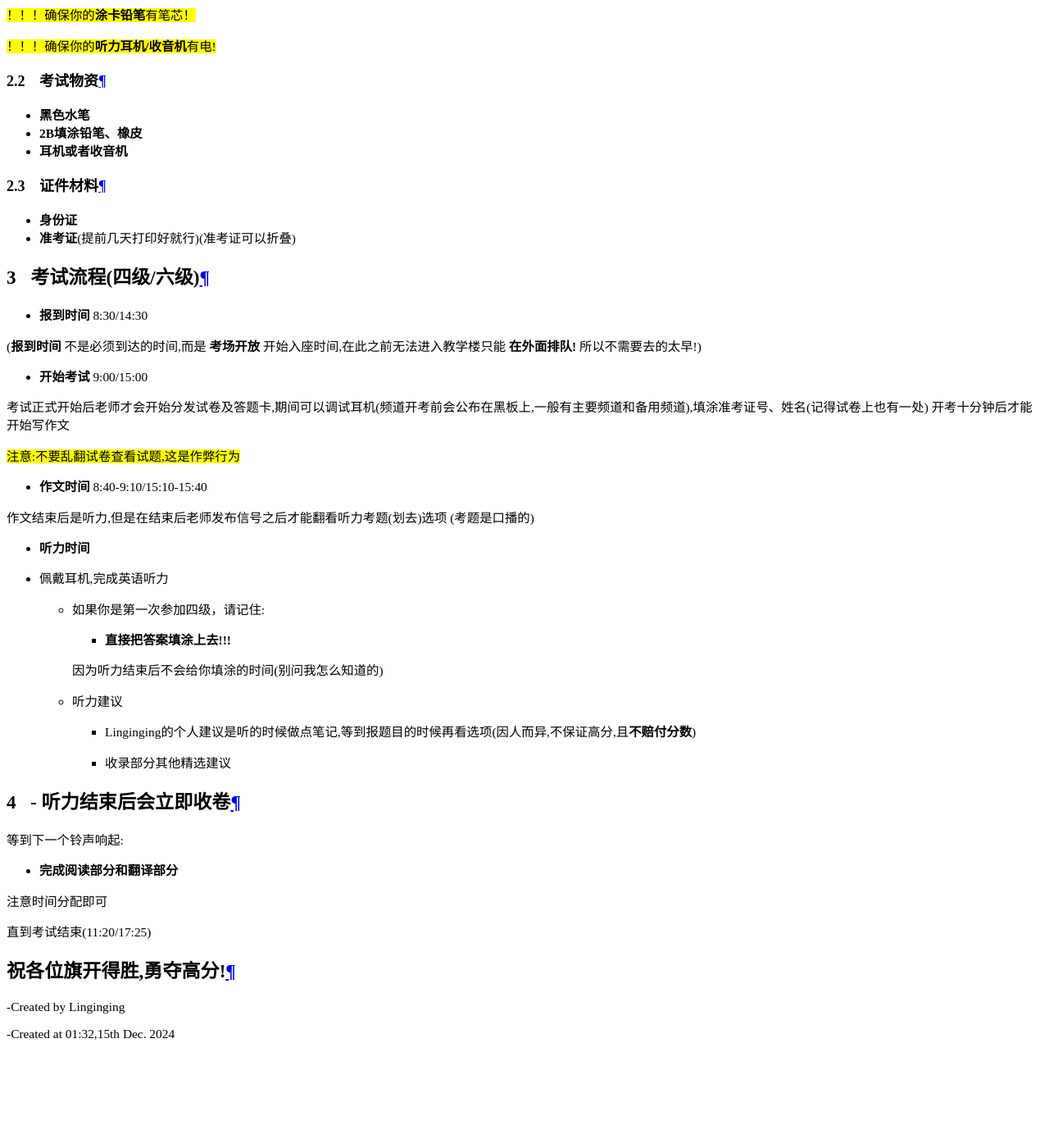
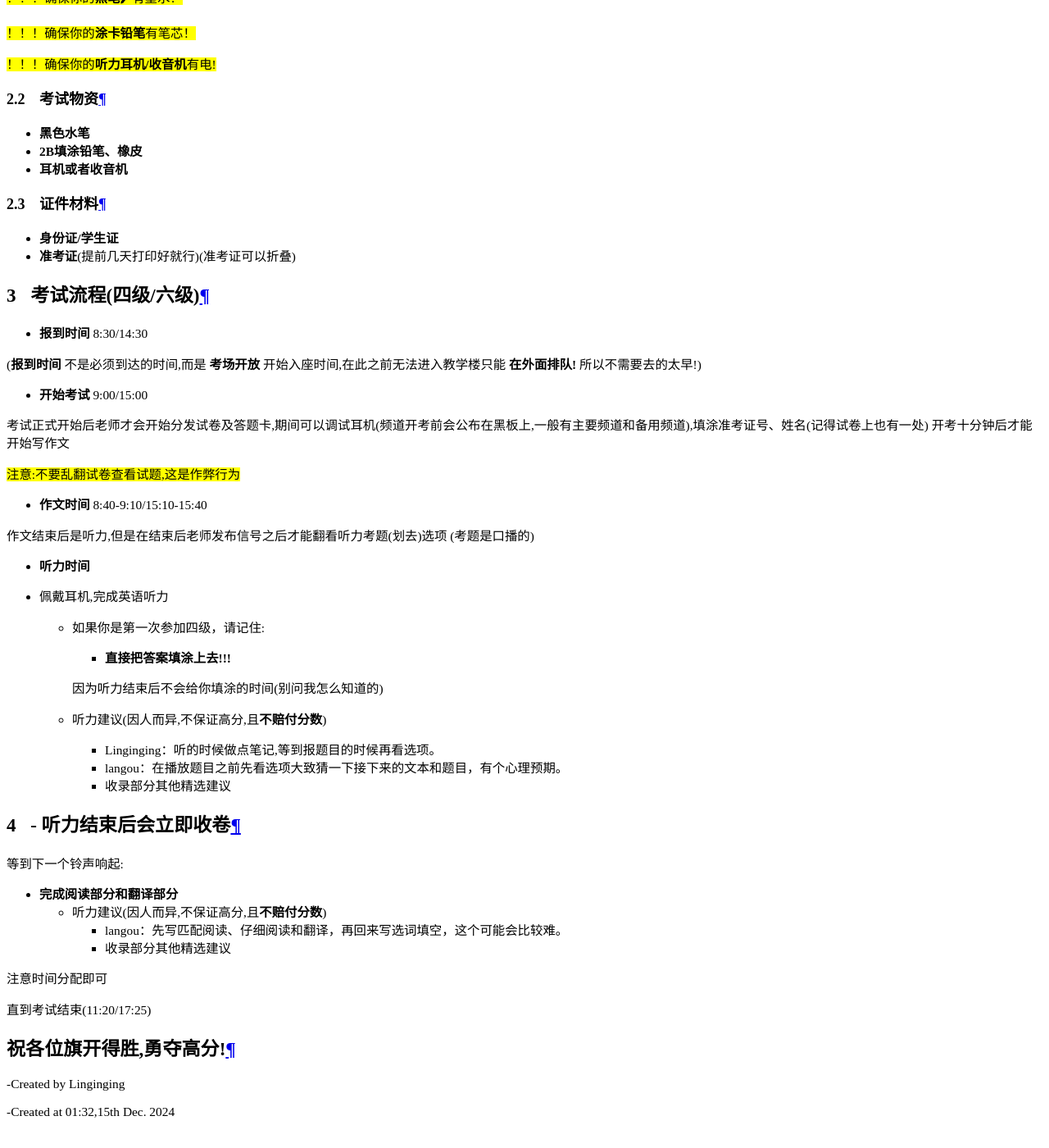
Before and after one commit to NBUComputerRepairClub/nbu-icicles, an MkDocs documentation site: the page built from docs/本科生课程/CET/index.md, in a window 1280 px wide and 1400 px high, scrolled down 16973 px. Shown: the whole window at 82% size. Built offline with MkDocs 1.6.1 and Material for MkDocs 9.7.7, drawn with Linux system fonts in a browser that asks for light colours; comment, search, counter and statistics services are not loaded; some of the changed text lies outside the part shown.

Commit message:
docs：添加/修改部分考试细节

```diff
--- a/docs/本科生课程/CET/index.md
+++ b/docs/本科生课程/CET/index.md
@@ -3,12 +3,13 @@
 ## 考卷内容
 
 ### 作文部分
-- 作文1篇(150-200词)
+- 作文1篇(四级为120词~180词，六级为150-200词)
 ### 听力部分
 - 听力25题
 ### 阅读部分
 - 选词填空10题
-- 阅读2篇各5题
+- 匹配阅读1篇10题
+- 仔细阅读2篇各5题
 ### 翻译部分
 - 汉译英1篇
 
@@ -28,7 +29,7 @@
 
 ### 证件材料
 
-- **身份证**
+- **身份证/学生证**
 - **准考证**(提前几天打印好就行)(准考证可以折叠)
 
 ## 考试流程(四级/六级)
@@ -56,9 +57,9 @@
 
         因为听力结束后不会给你填涂的时间(别问我怎么知道的)
 
-    - 听力建议
-        - Linginging的个人建议是听的时候做点笔记,等到报题目的时候再看选项(因人而异,不保证高分,且**不赔付分数**)
-
+    - 听力建议(因人而异,不保证高分,且**不赔付分数**)
+        - Linginging：听的时候做点笔记,等到报题目的时候再看选项。
+        - langou：在播放题目之前先看选项大致猜一下接下来的文本和题目，有个心理预期。
         - 收录部分其他精选建议
 
 - **听力结束后会立即收卷**
@@ -66,6 +67,9 @@
 等到下一个铃声响起:
 
 - **完成阅读部分和翻译部分**
+    - 听力建议(因人而异,不保证高分,且**不赔付分数**)
+        - langou：先写匹配阅读、仔细阅读和翻译，再回来写选词填空，这个可能会比较难。
+        - 收录部分其他精选建议
 
 注意时间分配即可
 
```
